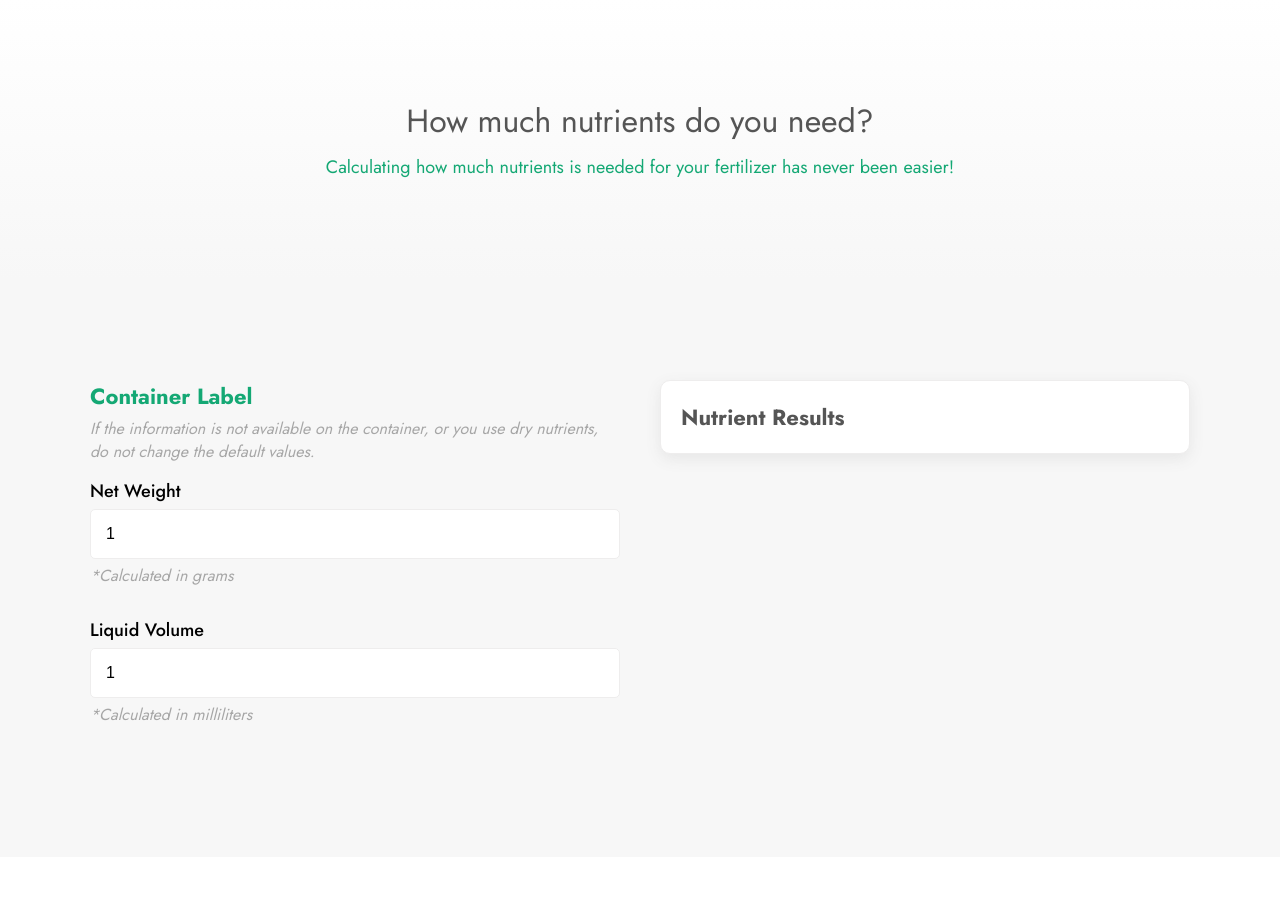
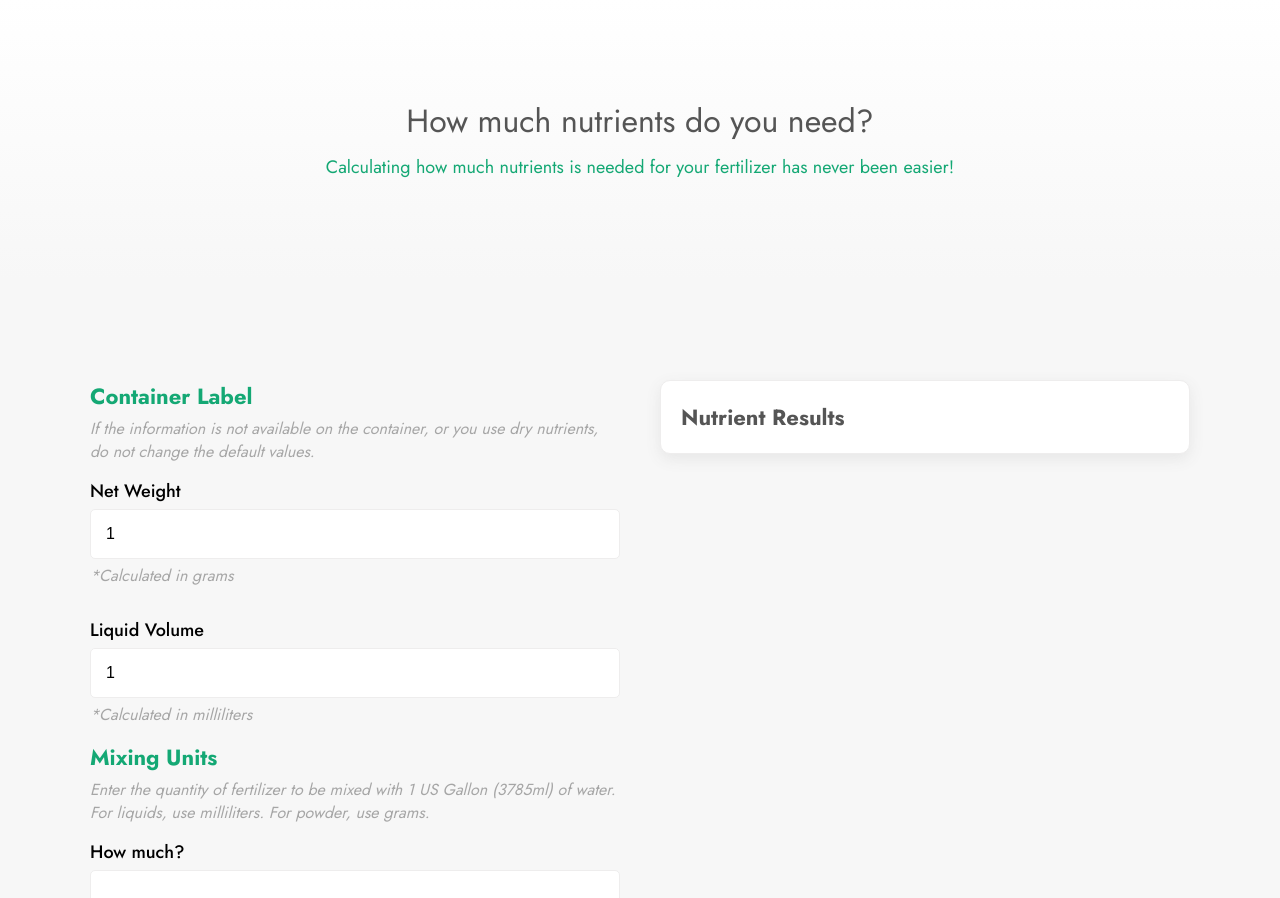
Before and after one commit to TechJohnson/nutrient-grow, a plain HTML site: page index.html in a window 1280 px wide. Shown: the part 114-1012 px from the top of the page. Before the commit the page ends 971 px from the top, so only its background shows below. Drawn offline with Linux system fonts and the light colour scheme.

Commit message:
Initial mixing units

```diff
--- a/index.html
+++ b/index.html
@@ -67,6 +67,12 @@
                             <input name="containermls" type="text" class="inputBox" id="containermls2" value="1">
                             <p class="helper2">*Calculated in milliliters</p>
                         </div>
+                        <h2>Mixing Units</h2>
+                        <p class="helper">Enter the quantity of fertilizer to be mixed with 1 US Gallon (3785ml) of water. For liquids, use milliliters. For powder, use grams.</p>
+                        <div class="singleInput">
+                            <h3>How much?</h3>
+                            <input type="text" name="mixingunits" class="inputBox" id="mixingunits">
+                        </div>
                     </div>
 
                     <!-- Calculator Result Area -->
```
Lines whose indentation alone changed are shown as unchanged.
